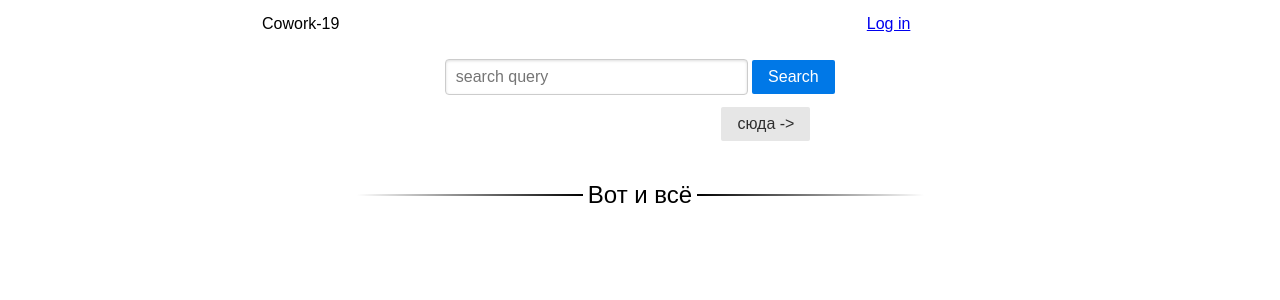
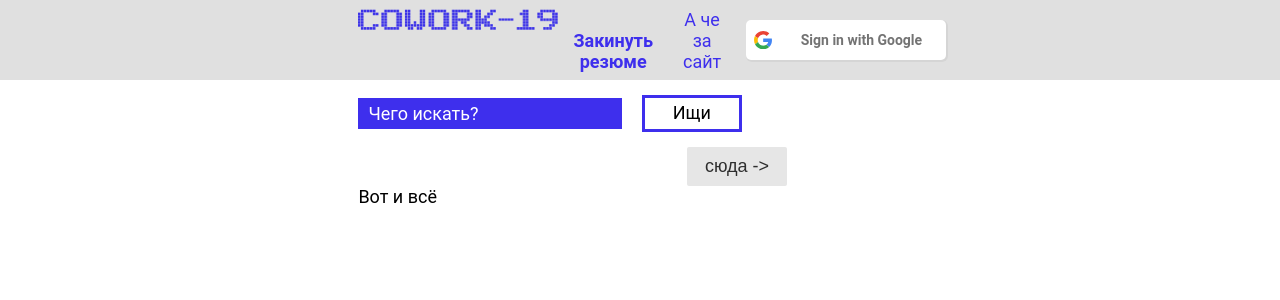
Before and after one commit to btseytlin/cowork-19, a Python web app: template cowork_site/templates/list.html in a window 1280 px wide. Shown: the top 300 px of the page. Run offline with Jinja, Linux system fonts and the light colour scheme; the template is opened without the code that fills it, so the values that code supplies are empty; some libraries are stand-ins or nearby versions.

Commit message:
Index page styles

```diff
--- a/cowork_site/static/style.css
+++ b/cowork_site/static/style.css
@@ -1,30 +1,125 @@
 html {
-    padding: 10px;
+    padding: 0;
+    margin: 0;
+
+    font-family: Roboto;
+    font-style: normal;
+    font-weight: normal;
+    font-size: 18px;
+    line-height: 21px;
+
 }
+
+a {
+    color: #3E2FED;
+    text-decoration: none;
+}
+
+a:hover{
+    text-decoration: underline;
+}
+
+
+.logo {
+    font-family: Roboto;
+    font-style: normal;
+    font-weight: normal;
+    font-size: 30px;
+    line-height: 35px;
+    text-align: center;
+    display: inline-block;
+
+    color: #3E2FED;
+}
+
+.logo-img {
+    max-width: 200px;
+}
+
+.top-bar {
+    background: #E0E0E0;
+    /* min-height: 84px; */
+    width:100%;
+
+}
+
+.pure-menu-heading, .pure-menu-link {
+    padding-bottom: 0;
+}
+
+.pure-menu-active>.pure-menu-link, .pure-menu-link:focus, .pure-menu-link:hover {
+    background: transparent;
+}
+
+
 
 .container {
     padding: 5px;
     margin: 5px;
-    width: 60%;
+    width: 44%;
     margin: auto;
 }
 
+.v-center-parent {
+    display: table;
+    height:100%;
+}
+
+.v-center-child {
+    display: table-cell;
+    vertical-align: middle;
+}
+
+fieldset {
+    margin: 0;
+    padding: 0;
+    border: none;
+}
+input, button, input::placeholder {
+    background-color: #3E2FED;
+    color:white;
+    border: none;
+    border-radius: 0;
+    padding:5px;
+    margin: auto 10px;
+    height:100%;
+}
+
+/* search */
+
 .search {
+    margin-bottom: 15px;
+}
+
+.search-form {
     width: 100%;
-    margin: auto;
-    text-align: center;
+    display: flex;
+    justify-content: left;
+    align-items: center;
 }
 
 .search-bar {
-    width: 40%;
+    display: block;
+    width:45%;
+    margin-left: 0;
+}
+
+.search-button {
+    display: block;
+    width: 100px;
+    border: 3px solid #3E2FED;
+    background-color: white;
+    color: black;
+}
+
+/* list of cards */
+
+.caniddate-list article {
+    margin-bottom: 15px;
 }
 
 .list-end {
     text-align: center;
-}
-
-.posting-card {
-    border-bottom: 1px solid gray;
 }
 
 .pagination {
@@ -33,47 +128,234 @@ html {
     text-align: center;
 }
 
-/* Mobile overries */
+/* posting card */
+
+.posting-card {
+    border: 3px solid gray;
+    padding: 10px;
+}
+
+.posting-card a {
+    font-weight: bold;
+}
+
+.posting-card header {
+    display: flex;
+    justify-content: space-between;
+    margin-bottom: 10px;
+}
+
+.posting-card header .card-title {
+    display: flex;
+    justify-content: left;
+}
+
+.posting-card header .card-title h3 {
+    margin: 0;
+    margin-right: 5px;
+}
+
+.posting-card header .card-title h5 {
+    color: gray;
+    margin: 0 5px;
+}
+
+.posting-card .card-body {
+    display: flex;
+    justify-content: space-between;
+}
+
+
+/* Mobile overriвes */
 
 @media only screen and (max-width: 768px) {
   .container {
     width: 100%;
   }
+
+    .auth {
+        float: none;
+        margin: auto;
+    }
+
+    .search-bar {
+        width:65%;
+    }
 }
 
-/* Divider */
-/* https://codepen.io/stg/pen/ZYYQMJ */
+/* Google button */
 
-.divider {								/* minor cosmetics */
-    display: table;
-    font-size: 24px;
+.google-button {
+  height: 40px;
+  border-width: 0;
+  background: white;
+  color: #737373;
+  border-radius: 5px;
+  white-space: nowrap;
+  box-shadow: 1px 1px 0px 1px rgba(0,0,0,0.05);
+  transition-property: background-color, box-shadow;
+  transition-duration: 150ms;
+  transition-timing-function: ease-in-out;
+  padding: 0;
+
+  &:focus,
+  &:hover {
+    box-shadow: 1px 4px 5px 1px rgba(0,0,0,0.1);
+  }
+
+  &:active {
+    background-color: #e5e5e5;
+    box-shadow: none;
+    transition-duration: 10ms;
+  }
+}
+
+.google-button__icon {
+  display: inline-block;
+  vertical-align: middle;
+  margin: 8px 0 8px 8px;
+  width: 18px;
+  height: 18px;
+  box-sizing: border-box;
+}
+
+.google-button__icon--plus {
+  width: 27px;
+}
+
+.google-button__text {
+  display: inline-block;
+  vertical-align: middle;
+  padding: 0 24px;
+  font-size: 14px;
+  font-weight: bold;
+  font-family: 'Roboto',arial,sans-serif;
+}
+
+/* navbar */
+
+
+.navbar {
+  font-size: 18px;
+  padding-bottom: 10px;
+}
+
+.main-nav {
+  list-style-type: none;
+  display: none;
+  padding-left: 0;
+}
+
+
+.nav-links,
+.logo {
+  text-decoration: none;
+    color: #3E2FED;
+}
+
+.main-nav li {
     text-align: center;
-    width: 75%; 						/* divider width */
-    margin: 40px auto;					/* spacing above/below */
+    margin-left: 15px;
+    margin-right: 15px;
+    margin-top: auto;
 }
-.divider span { display: table-cell; position: relative; }
-.divider span:first-child, .divider span:last-child {
-    width: 50%;
-    top: 13px;							/* adjust vertical align */
-    -moz-background-size: 100% 2px; 	/* line width */
-    background-size: 100% 2px; 			/* line width */
-    background-position: 0 0, 0 100%;
-    background-repeat: no-repeat;
+
+.nav-links.add-resume {
+    font-weight: bold;
+
 }
-.divider span:first-child {				/* color changes in here */
-    background-image: -webkit-gradient(linear, 0 0, 0 100%, from(transparent), to(#000));
-    background-image: -webkit-linear-gradient(180deg, transparent, #000);
-    background-image: -moz-linear-gradient(180deg, transparent, #000);
-    background-image: -o-linear-gradient(180deg, transparent, #000);
-    background-image: linear-gradient(90deg, transparent, #000);
+
+.navbar-toggle {
+  position: absolute;
+  top: 10px;
+  right: 20px;
+  cursor: pointer;
+  font-size: 24px;
 }
-.divider span:nth-child(2) {
-    color: #000; padding: 0px 5px; width: auto; white-space: nowrap;
+
+
+@media screen and (min-width: 768px) {
+  .navbar {
+    display: flex;
+    justify-content: space-between;
+    padding-bottom: 0;
+    height: 70px;
+    align-items: center;
+  }
+
+  .main-nav {
+    margin: 0;
+    display: flex;
+    flex-direction: row;
+    justify-content: flex-end;
+  }
+
+  .nav-left {
+      display: flex;
+      flex-direction: row;
+      justify-content: flex-end;
+  }
+
+
+  .navbar-toggle {
+    display: none;
+  }
+
+
+
 }
-.divider span:last-child {				/* color changes in here */
-    background-image: -webkit-gradient(linear, 0 0, 0 100%, from(#000), to(transparent));
-    background-image: -webkit-linear-gradient(180deg, #000, transparent);
-    background-image: -moz-linear-gradient(180deg, #000, transparent);
-    background-image: -o-linear-gradient(180deg, #000, transparent);
-    background-image: linear-gradient(90deg, #000, transparent);
+
+/* collapsible
+https://alligator.io/css/collapsible/
+
+*/
+.collapse-toggle {
+  display: none;
 }
+
+.collapse-lbl-toggle {
+  display: block;
+
+  cursor: pointer;
+
+  transition: all 0.25s ease-out;
+}
+
+.collapse-lbl-toggle:hover {
+
+}
+
+.collapse-lbl-toggle::after {
+  content: ' ';
+  display: inline-block;
+
+  border-top: 5px solid transparent;
+  border-bottom: 5px solid transparent;
+  border-left: 5px solid currentColor;
+
+  vertical-align: middle;
+  margin-left: .7rem;
+  transform: translateY(-2px);
+
+  transition: transform .2s ease-out;
+}
+
+.collapsible-content {
+  max-height: 0px;
+  overflow: hidden;
+
+  transition: max-height .25s ease-in-out;
+}
+
+.collapse-toggle:checked + .collapse-lbl-toggle + .collapsible-content {
+  max-height: 100vh;
+}
+
+.collapse-toggle:checked + .collapse-lbl-toggle::after {
+  transform: rotate(90deg) translateX(-3px);
+}
+
+.collapse-toggle:checked + .collapse-lbl-toggle {
+  border-bottom-right-radius: 0;
+  border-bottom-left-radius: 0;
+}
--- a/cowork_site/templates/base.html
+++ b/cowork_site/templates/base.html
@@ -1,6 +1,7 @@
 <!doctype html>
 <head>
     <title>Cowork-19</title>
+
     <link rel="stylesheet" href="https://unpkg.com/purecss@1.0.1/build/pure-min.css" integrity="sha384-oAOxQR6DkCoMliIh8yFnu25d7Eq/PHS21PClpwjOTeU2jRSq11vu66rf90/cZr47" crossorigin="anonymous">
 
     <!--[if lte IE 8]>
@@ -13,28 +14,53 @@
     <link rel="stylesheet" href="{{ url_for('static', filename='style.css') }}">
 </head>
 <body>
-<header>
-    <div class="container pure-g">
-        <div class="pure-u-1 pure-u-md-1-5">Cowork-19</div>
-        <div class="pure-u-1-5 pure-u-md-3-5"></div>
-        <div class="pure-u-1 pure-u-md-1-5">
-            <div class="auth">
+<header class="top-bar">
+    <div class="container">
+        <nav class="navbar">
+            <div class="v-center-parent">
+                <div class="v-center-child">
+                    <div class="nav-left">
+                        <span class="navbar-toggle" id="js-navbar-toggle">
+                            <i class="fas fa-bars"></i>
+                        </span>
+
+                        <a href="/" class="logo"><img class="pure-img logo-img" src="{{ url_for('static', filename='logo.png') }}" alt="COWORK-19 logo"></img></a>
+                        <ul class="main-nav">
+                            <li>
+                            <a href="/create" class="nav-links add-resume">Закинуть резюме</a>
+                            </li>
+                            <li>
+                            <a href="/about" class="nav-links">А че за сайт</a>
+                            </li>
+                        </ul>
+                    </div>
+                </div>
+            </div>
+            <div class="auth ">
                 {% if current_user.is_authenticated %}
                   {{ current_user.email }}
                   <a href="{{ url_for("logout") }}">Log out</a>
                 {% else %}
-              <a href="{{ url_for("google.login") }}">Log in</a>
+                  <a class="google-login v-center-child" href="{{ url_for("google.login") }}">
+
+                    <button type="button" class="google-button">
+                      <span class="google-button__icon">
+                        <svg viewBox="0 0 366 372" xmlns="http://www.w3.org/2000/svg"><path d="M125.9 10.2c40.2-13.9 85.3-13.6 125.3 1.1 22.2 8.2 42.5 21 59.9 37.1-5.8 6.3-12.1 12.2-18.1 18.3l-34.2 34.2c-11.3-10.8-25.1-19-40.1-23.6-17.6-5.3-36.6-6.1-54.6-2.2-21 4.5-40.5 15.5-55.6 30.9-12.2 12.3-21.4 27.5-27 43.9-20.3-15.8-40.6-31.5-61-47.3 21.5-43 60.1-76.9 105.4-92.4z" id="Shape" fill="#EA4335"/><path d="M20.6 102.4c20.3 15.8 40.6 31.5 61 47.3-8 23.3-8 49.2 0 72.4-20.3 15.8-40.6 31.6-60.9 47.3C1.9 232.7-3.8 189.6 4.4 149.2c3.3-16.2 8.7-32 16.2-46.8z" id="Shape" fill="#FBBC05"/><path d="M361.7 151.1c5.8 32.7 4.5 66.8-4.7 98.8-8.5 29.3-24.6 56.5-47.1 77.2l-59.1-45.9c19.5-13.1 33.3-34.3 37.2-57.5H186.6c.1-24.2.1-48.4.1-72.6h175z" id="Shape" fill="#4285F4"/><path d="M81.4 222.2c7.8 22.9 22.8 43.2 42.6 57.1 12.4 8.7 26.6 14.9 41.4 17.9 14.6 3 29.7 2.6 44.4.1 14.6-2.6 28.7-7.9 41-16.2l59.1 45.9c-21.3 19.7-48 33.1-76.2 39.6-31.2 7.1-64.2 7.3-95.2-1-24.6-6.5-47.7-18.2-67.6-34.1-20.9-16.6-38.3-38-50.4-62 20.3-15.7 40.6-31.5 60.9-47.3z" fill="#34A853"/></svg>
+                      </span>
+                      <span class="google-button__text">Sign in with Google</span>
+                    </button>
+                  </a>
+
                 {% endif %}
             </div>
+      </nav>
     </div>
-    </div>
+</header>
 <div class="container">
     {% for message in get_flashed_messages() %}
         <div class="flash">{{ message }}</div>
     {% endfor %}
 </div>
-</header>
-
 <div class="content">
   {% block content %}{% endblock %}
 </div>
--- a/cowork_site/templates/list.html
+++ b/cowork_site/templates/list.html
@@ -2,22 +2,18 @@
 
 {% block content %}
     <div class="container">
-            <div class="search">
-                <form class="pure-form" method="GET" action="{{ url_for('postings.posting_list') }}">
-                    <fieldset>
-                        <input class="search-bar" type="text" name="search_string" id="search_string" placeholder="search query" value ="{{ search_string }}"/>
-                        <button class="pure-button pure-button-primary" type="submit">Search</button>
-                    </fieldset>
-                </form>
-            </div>
+        <div class="search">
+            <form class="search-form" method="GET" action="{{ url_for('postings.posting_list') }}">
+                <input class="search-bar" type="text" name="search_string"
+                           id="search_string" placeholder="Чего искать?"
+                           value ="{{ search_string }}"/>
+                <button class="search-button" type="submit">Ищи</button>
+            </form>
+        </div>
 
             <div class="caniddate-list">
               {% for object in objects %}
                   {% include 'posting_card.html' %}
-                {% if not loop.last %}
-                  <hr>
-                {% endif %}
-
               {% endfor %}
             </div>
 
```
Also changed, not shown: cowork_site/templates/posting_card.html (+31 -19 lines), cowork_site/static/logo.png (added). Lines whose indentation alone changed are shown as unchanged.
